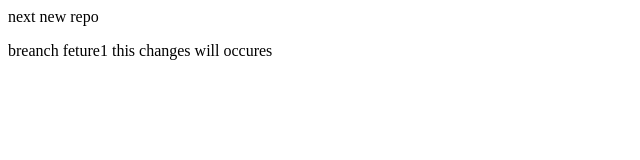
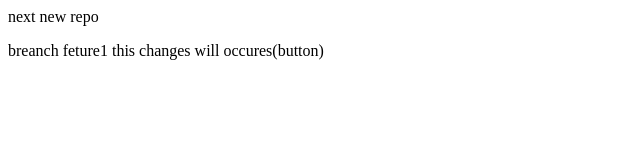
Before and after one commit to BareraAyman13/LocalRepo, a plain HTML site: page index.html in a window 1280 px wide. Shown: the full height of the page, 0-640 px from the left. Drawn offline with Linux system fonts and the light colour scheme.

```diff
--- a/index.html
+++ b/index.html
@@ -1,2 +1,2 @@
 <p>next new repo</p>
-<p>breanch feture1 this changes will occures</p>
+<p>breanch feture1 this changes will occures(button)</p>
```
